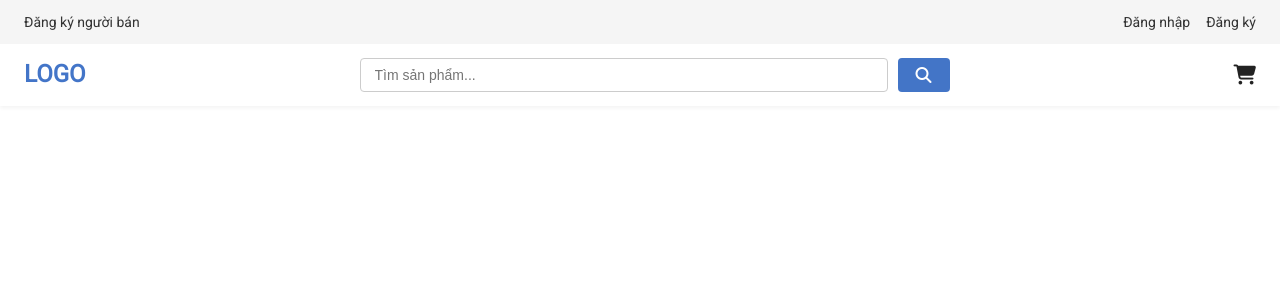
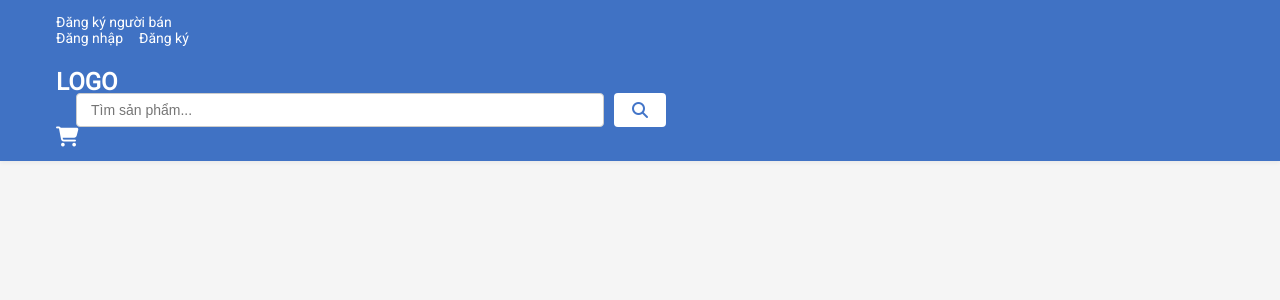
Before and after one commit to MAP1605/datn-project, a PHP site: page / in a window 1280 px wide. Shown: the top 300 px of the page. Run offline with PHP 8.4, Linux system fonts and the light colour scheme.

Commit message:
Chỉnh sử container

```diff
--- a/datn-project/components/header.html
+++ b/datn-project/components/header.html
@@ -1,7 +1,9 @@
 <!-- Start header (components) -->
 <header class="header">
+
     <!-- Header top -->
     <div class="header__top">
+        <div class="container">
             <div class="header__top-left">
                 <a href="#" class="header__link">
                     Đăng ký người bán
@@ -16,8 +18,10 @@
                 </a>
             </div>
         </div>
+    </div>
     <!-- Header main -->
     <div class="header__main">
+        <div class="container">
             <div class="header__logo">
                 <a href="/">
                     LOGO
@@ -35,5 +39,7 @@
                 </a>
             </div>
         </div>
+    </div>
+
 </header>
 <!-- End header (components) -->
--- a/datn-project/css/base/base.css
+++ b/datn-project/css/base/base.css
@@ -16,24 +16,17 @@ body {
     font-size: 1.6rem;
     font-family: 'Roboto', sans-serif;
     line-height: 1.6rem;
-    color: #222;
-    background-color: #fff;
+    color: var(--text-color);
+    background-color: var(--color-background);
     /* cuộn xuống mượt mà hơn */
     scroll-behavior: smooth;
 }
 
-:root {
-    --primary-color: #0447b5bf;
-    --primary-color-rgba: #0447b5de;
-    --white-color: #fff;
-    --black-color: #000;
-    --text-color: #333;
-    --border-color: #dbdbdb;
-    --star-gold-color: #ffbe1a;
-    --red-color-primary: #EE4D2D;
-
-    --color-muted: #777;
-    --color-bg: #f5f5f5;
+.container {
+    max-width: 1200px;
+    margin: 0 auto;
+    padding: 0 1.6rem;
+    width: 100%;
 }
 
 a {
--- a/datn-project/css/base/variables.css
+++ b/datn-project/css/base/variables.css
@@ -0,0 +1,13 @@
+:root {
+    --primary-color: #0447b5bf;
+    --primary-color-rgba: #0447b5de;
+    --white-color: #fff;
+    --black-color: #000;
+    --text-color: #333;
+    --border-color: #dbdbdb;
+    --star-gold-color: #ffbe1a;
+    --red-color-primary: #EE4D2D;
+
+    --color-muted: #777;
+    --color-background: #f5f5f5;
+}
--- a/datn-project/css/layout/header.css
+++ b/datn-project/css/layout/header.css
@@ -1,7 +1,7 @@
 /* header */
 .header {
     width: 100%;
-    background-color: #fff;
+    background-color: var(--primary-color);
     box-shadow: 0 2px 4px rgba(0, 0, 0, 0.05);
     font-size: 1.4rem;
 }
@@ -12,7 +12,7 @@
     justify-content: space-between;
     align-items: center;
     padding: 1.4rem 2.4rem;
-    background-color: var(--color-bg);
+    /* background-color: var(--color-bg); */
 }
 
 .header__top-left,
@@ -23,13 +23,13 @@
 }
 
 .header__link {
-    color: var(--text-color);
+    color: var(--white-color);
     font-weight: 500;
     transition: color 0.3s;
 }
 
 .header__link:hover {
-    color: var(--primary-color);
+    color: rgba(255, 255, 255, 0.6);
 }
 
 /* main header */
@@ -38,13 +38,13 @@
     justify-content: space-between;
     align-items: center;
     padding: 1.4rem 2.4rem;
-    background-color: #fff;
+    /* background-color: #fff; */
 }
 
 .header__logo a {
     font-size: 2.4rem;
     font-weight: 700;
-    color: var(--primary-color);
+    color: var(--white-color);
     text-decoration: none;
 }
 
@@ -72,15 +72,18 @@
 .header__search-btn {
     padding: 0.8rem 1.8rem;
     margin: 0 1rem;
-    background-color: var(--primary-color);
-    color: var(--white-color);
+    background-color: var(--white-color);
     border: none;
     border-radius: 4px;
     cursor: pointer;
 }
 
+.header__search-btn:hover {
+    background-color: var(--primary-color-rgba);
+}
+
 .header__search-icon {
-    color: var(--white-color);
+    color: var(--primary-color);
     font-size: 1.6rem;
 }
 
@@ -88,8 +91,9 @@
     font-size: 2rem;
     cursor: pointer;
     transition: color 0.3s;
+    color: var(--white-color);
 }
 
 .header__cart-icon:hover {
-    color: var(--primary-color);
+    color: rgba(255, 255, 255, 0.6);
 }
--- a/datn-project/css/main.css
+++ b/datn-project/css/main.css
@@ -1,2 +1,3 @@
 @import url(base/base.css);
+@import url(base/variables.css);
 @import url(layout/header.css);
```
Lines whose indentation alone changed are shown as unchanged.
